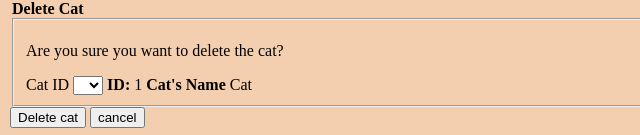
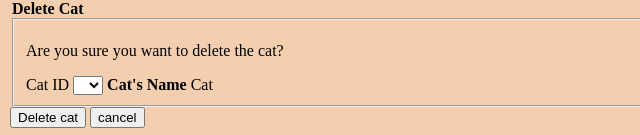
Before and after one commit to tomomiWH/furryfriends, a plain HTML site: page cats.html in a window 1280 px wide. Shown: the part 772-907 px from the top of the page, 0-640 px from the left. Drawn offline with Linux system fonts and the light colour scheme.

Commit message:
fixed typo for ID

```diff
--- a/cats.html
+++ b/cats.html
@@ -232,7 +232,6 @@
               <option value="2">2</option>
               <option value="3">3</option>
             </select>
-          <label><strong>ID:</strong></label> 1
             <label> <strong>Cat's Name</strong> </label> Cat
 
     </fieldset>
```
